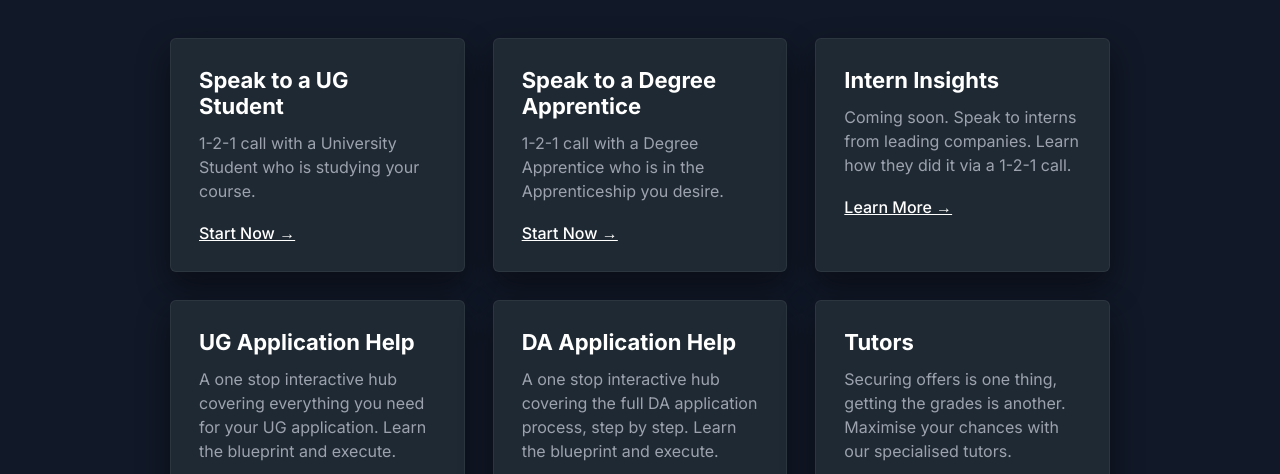
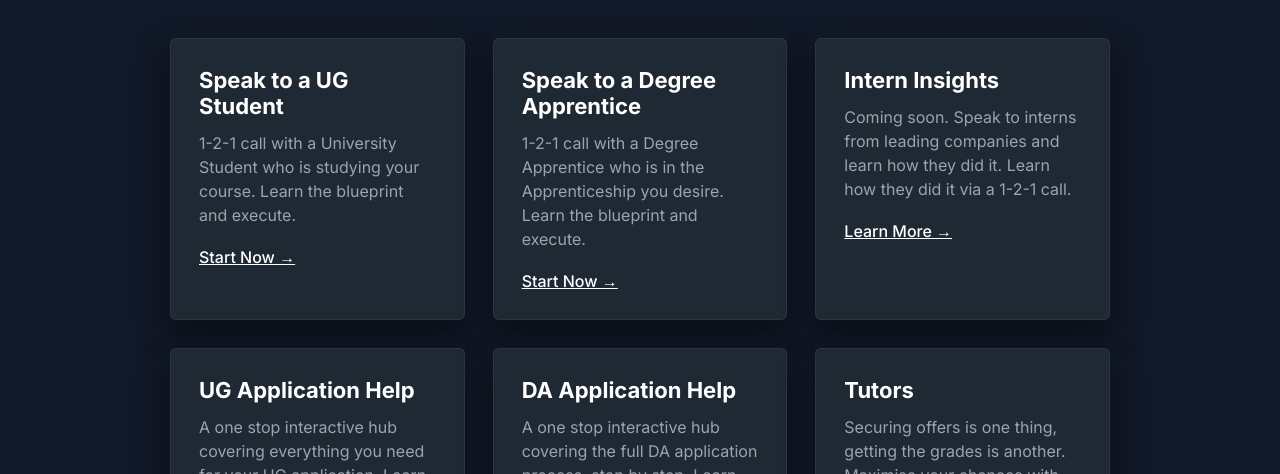
Before and after one commit to nikhilthakrar101-wq/mentura1, a website: page index.html in a window 1280 px wide. Shown: the part 626-1100 px from the top of the page. Drawn offline with Linux system fonts and the light colour scheme.

Commit message:
Update index.html

```diff
--- a/index.html
+++ b/index.html
@@ -390,13 +390,13 @@
 
   <div class="card">
     <h3>Speak to a UG Student</h3>
-    <p>1-2-1 call with a University Student who is studying your course.</p>
+    <p>1-2-1 call with a University Student who is studying your course. Learn the blueprint and execute.</p>
     <a href="speak-to-ug.html">Start Now →</a>
   </div>
 
   <div class="card">
     <h3>Speak to a Degree Apprentice</h3>
-    <p>1-2-1 call with a Degree Apprentice who is in the Apprenticeship you desire.</p>
+    <p>1-2-1 call with a Degree Apprentice who is in the Apprenticeship you desire. Learn the blueprint and execute.</p>
     <a href="speak-to-da.html">Start Now →</a>
   </div>
 
@@ -405,7 +405,7 @@
     <p>
 
 
-      Coming soon. Speak to interns from leading companies. Learn how they did it via a 1-2-1 call.</p>
+      Coming soon. Speak to interns from leading companies and learn how they did it. Learn how they did it via a 1-2-1 call.</p>
     <a href="interns.html">Learn More →</a>
   </div>
 
```
